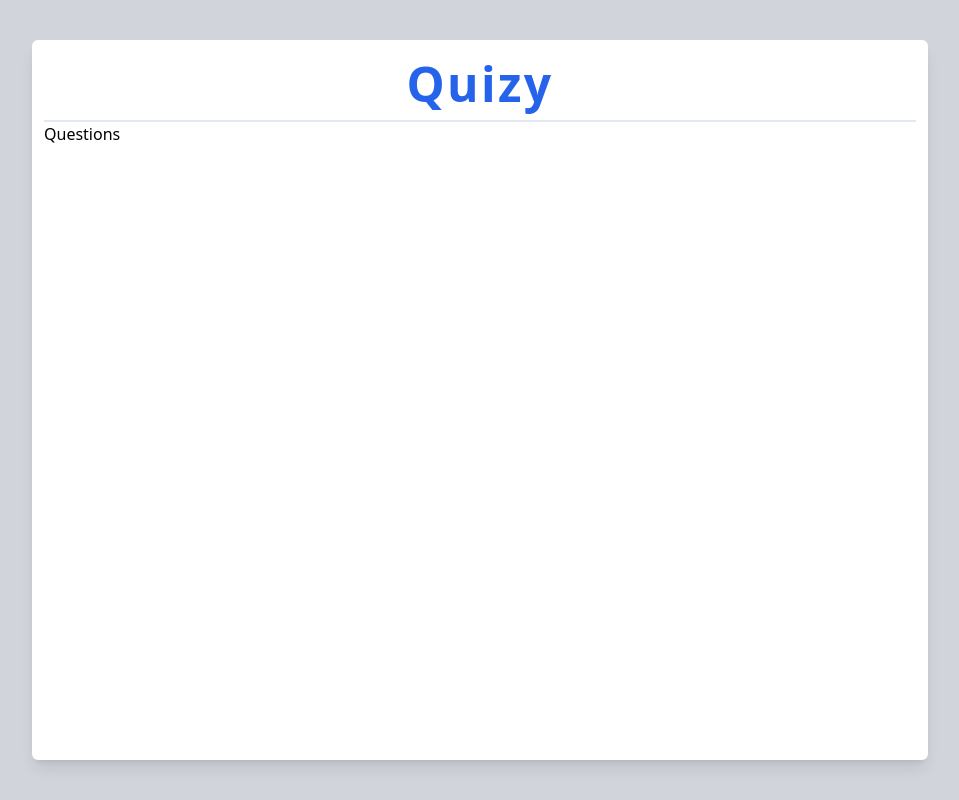
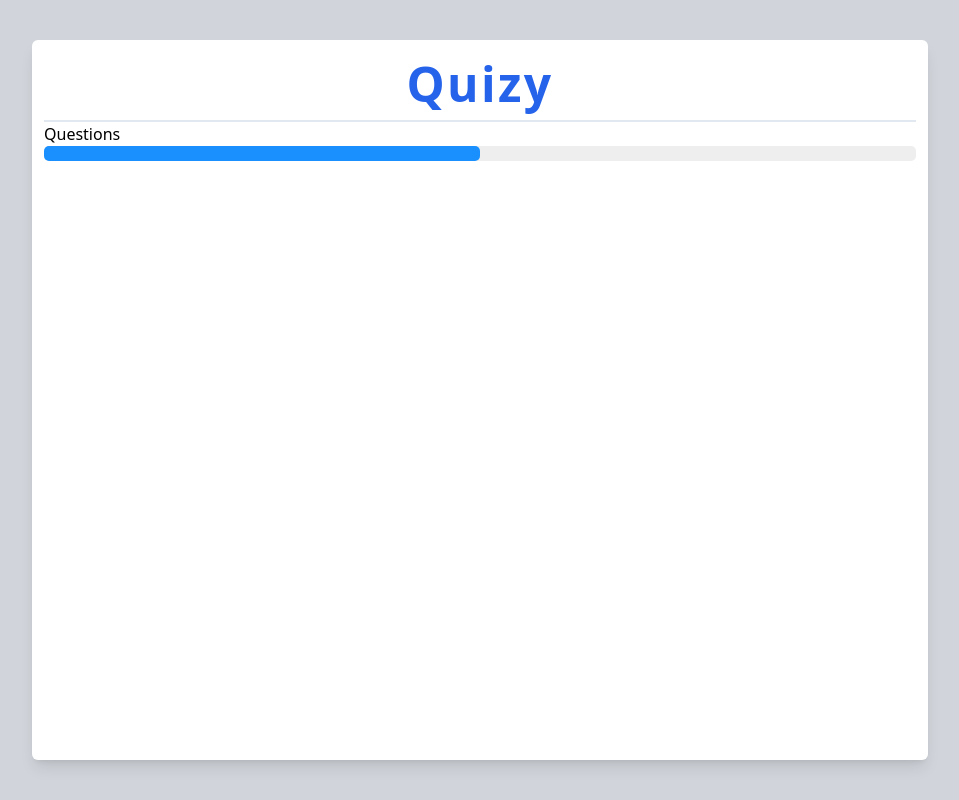
Before and after one commit to ozguraktas5/quiz_app_nextjs, a Next.js app: page /questions in a window 1280 px wide. Shown: the whole page, without its empty margins (160-1119 px from the left). Built offline with nearby package versions, Linux system fonts and the light colour scheme.

Commit message:
questions.tsx page

```diff
--- a/src/pages/questions.tsx
+++ b/src/pages/questions.tsx
@@ -1,5 +1,42 @@
 import React from "react";
 import "../app/globals.css";
+import { Stack } from "@mui/material";
+import { styled } from "@mui/material/styles";
+import CircularProgress from "@mui/material/CircularProgress";
+import LinearProgress, {
+  linearProgressClasses,
+} from "@mui/material/LinearProgress";
+
+const BorderLinearProgress = styled(LinearProgress)(({ theme }) => ({
+  height: 15,
+  borderRadius: 5,
+  [`&.${linearProgressClasses.colorPrimary}`]: {
+    backgroundColor:
+      theme.palette.grey[theme.palette.mode === "light" ? 200 : 800],
+  },
+  [`& .${linearProgressClasses.bar}`]: {
+    borderRadius: 5,
+    backgroundColor: theme.palette.mode === "light" ? "#1a90ff" : "#308fe8",
+  },
+}));
+
+function GradientCircularProgress() {
+  return (
+    <React.Fragment>
+      <svg width={0} height={0}>
+        <defs>
+          <linearGradient id="my_gradient" x1="0%" y1="0%" x2="0%" y2="100%">
+            <stop offset="0%" stopColor="#e01cd5" />
+            <stop offset="100%" stopColor="#1CB5E0" />
+          </linearGradient>
+        </defs>
+      </svg>
+      <CircularProgress
+        sx={{ "svg circle": { stroke: "url(#my_gradient)" } }}
+      />
+    </React.Fragment>
+  );
+}
 export default function QuestionsPage() {
   return (
     <main className="wrapper flex justify-center items-center h-screen">
@@ -9,6 +46,9 @@ export default function QuestionsPage() {
         </h1>
         <div className="w-full h-[2px] bg-border bg-slate-200 mt-1"></div>
         Questions
+        <Stack spacing={2} sx={{ flexGrow: 1 }}>
+          <BorderLinearProgress variant="determinate" value={50} />
+        </Stack>
       </div>
     </main>
   );
```
